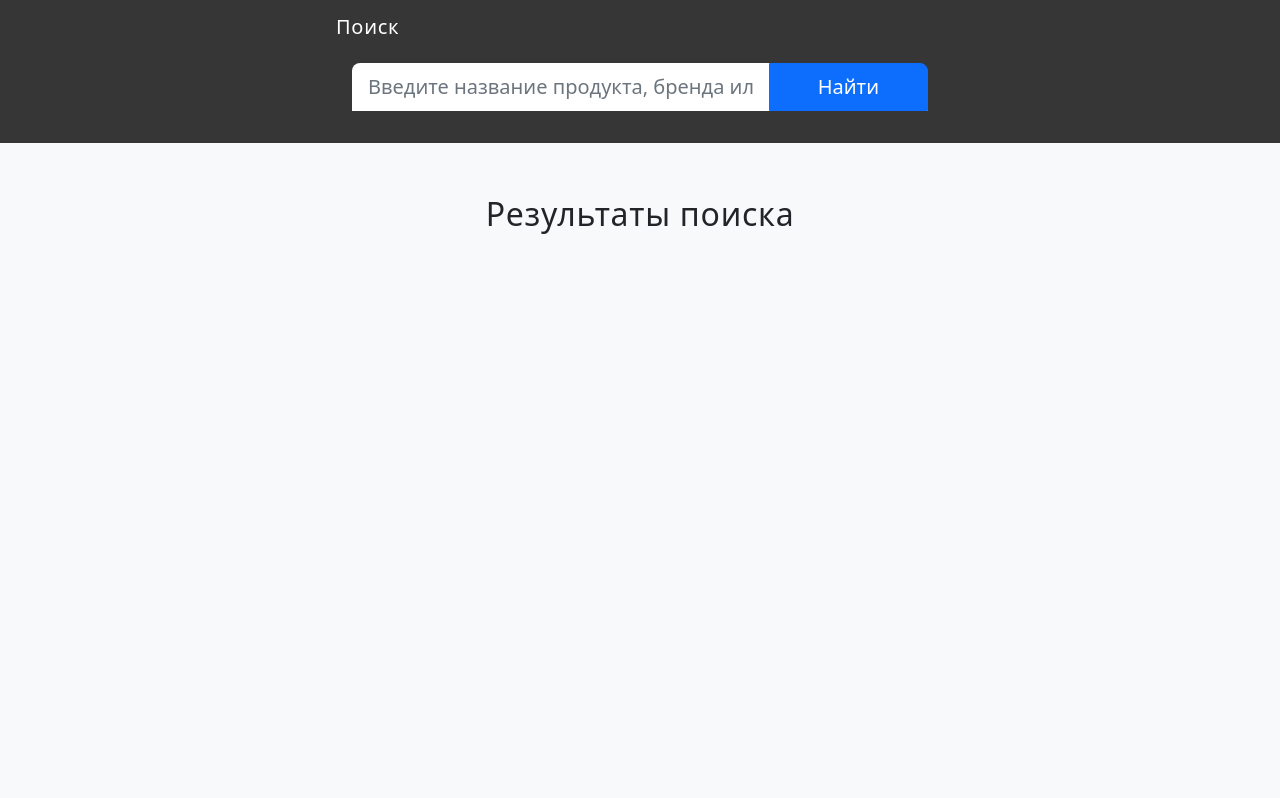
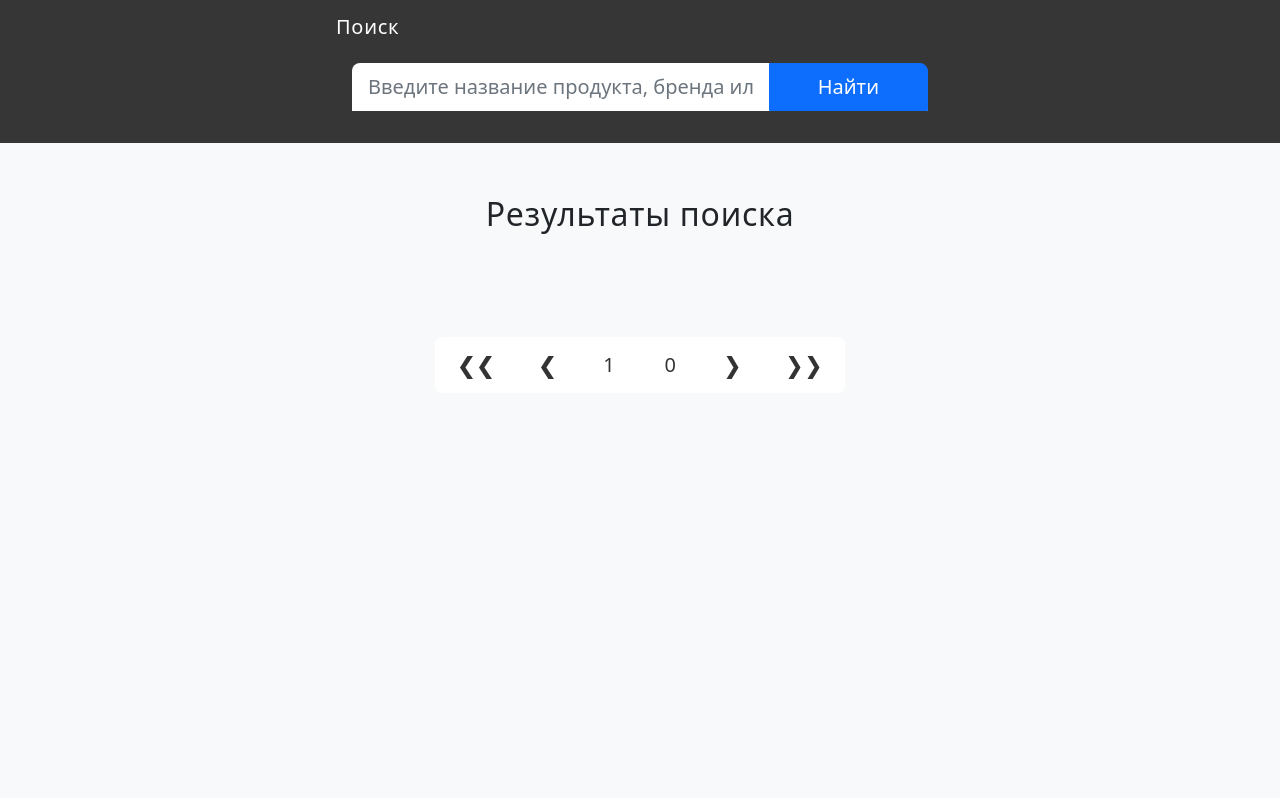
Before and after one commit to cherepushka/avy, a Symfony app: template templates/shared/pages/search_results.html.twig in a window 1280 px wide. Shown: the part 107-905 px from the top of the page. Run offline with Twig, Linux system fonts and the light colour scheme; the template is opened without the code that fills it, so the values that code supplies are empty; style sheets or scripts are compiled from the project's sources; some libraries are stand-ins or nearby versions.

Commit message:
Setup pagination frontend

```diff
--- a/resources/assets/css/main.css
+++ b/resources/assets/css/main.css
@@ -1,3 +1,5 @@
+@import url('pagination.css');
+
 @font-face {
     font-family: "Inter";
     src: url("/fonts/Inter/static/Inter-Regular.ttf") format("truetype");
--- /dev/null
+++ b/resources/assets/css/pagination.css
@@ -0,0 +1,22 @@
+.pag-to-start, .pag-to-end {
+    transition: 1s;
+    fill: rgba(0, 0, 0, .8);
+}
+
+.pag-passive {
+    fill: rgba(220, 220, 220, .8);
+}
+
+.pag-to-start:hover, .pag-to-end:hover {
+    transition: .5s;
+    fill: rgba(0, 0, 0, .1);
+}
+
+.pag-node {
+    color: rgba(0, 0, 0, .8)!important;
+    border: 1px solid rgba(0, 0, 0, .0)!important;
+}
+
+.page-link {
+
+}
--- a/src/Controller/SearchController.php
+++ b/src/Controller/SearchController.php
@@ -24,12 +24,14 @@ class SearchController extends AbstractController
     #[Route('/search/result', name: 'app_search_result', methods: ['GET'])]
     public function index(Request $request): Response
     {
+        $current_page = isset($_GET['page']) && is_numeric($_GET['page']) ? $_GET['page'] : 1;
         $search_text = trim($request->query->get('search_text'));
 
-        $catalogs = $this->searchService->searchDefault($search_text);
+        $catalogs = $this->searchService->searchDefault($search_text, $current_page);
 
         return $this->render('shared/pages/search_results.html.twig', [
             'catalog_items' => $catalogs->getItems(),
+            'max_pages' => $catalogs->getMaxPage()
         ]);
     }
 }
--- /dev/null
+++ b/templates/shared/components/search_results_pagination.html.twig
@@ -0,0 +1,56 @@
+<div class="container-sm p-5">
+    <div>
+        <nav class="bg-dark" aria-label="Page navigation example">
+            <ul class="pagination justify-content-center pagination-lg bg-light ">
+
+                <li class="page-item">
+                    <a class="page-link pag-node pag-to-start {% if (app.request.get('page') <= 1) %} {{ "page-link-disabled" }} {% endif %}"
+                       href="{{ path('app_search_result') }}/?page=1&search_text={{ app.request.get('search_text') }}" aria-label="Previous"
+                    >
+                        <svg width="13" height="23" viewBox="0 0 13 23" xmlns="http://www.w3.org/2000/svg"> <path d="M5.42855 11.4593C7.93482 7.63127 10.401 3.88907 12.9473 0H7.35588L0 11.4593L7.43356 23H13L5.42855 11.4593Z"/> </svg>
+                        <svg width="13" height="23" viewBox="0 0 13 23" xmlns="http://www.w3.org/2000/svg"> <path d="M5.42855 11.4593C7.93482 7.63127 10.401 3.88907 12.9473 0H7.35588L0 11.4593L7.43356 23H13L5.42855 11.4593Z"/> </svg>
+                    </a>
+                </li>
+                <li class="page-item" >
+                    <a class="page-link pag-node pag-to-start {% if (app.request.get('page') <= 1)%} {{ "page-link-disabled" }} {% endif %}"
+                       href="{{ path('app_search_result') }}/?page={{ app.request.get('page') - 1 }}&search_text={{ app.request.get('search_text') }}" aria-label="Previous"
+                    >
+                        <svg width="13" height="23" viewBox="0 0 13 23" xmlns="http://www.w3.org/2000/svg"> <path d="M5.42855 11.4593C7.93482 7.63127 10.401 3.88907 12.9473 0H7.35588L0 11.4593L7.43356 23H13L5.42855 11.4593Z"/> </svg>
+                    </a>
+                </li>
+                {% if (app.request.get('page') > 3) %}
+                    {% for i in app.request.get('page') - 2..max_pages %}
+                        {% if (loop.index < 6) %}
+                            <li class="page-item{% if (i == app.request.get('page')) %} {{"page-item-active"}} {% endif %}">
+                                <a class="page-link pag-node" href="{{ path('app_search_result') }}/?page={{ i }}&search_text={{ app.request.get('search_text') }}">{{ i }}</a>
+                            </li>
+                        {% endif %}
+                    {% endfor %}
+                {% else %}
+                    {% for i in 1..max_pages %}
+                        {% if (loop.index < 6) %}
+                            <li class="page-item{% if (i == app.request.get('page')) %} {{"page-item-active"}} {% endif %}">
+                                <a class="page-link pag-node" href="{{ path('app_search_result') }}/?page={{ i }}&search_text={{ app.request.get('search_text') }}">{{ i }}</a>
+                            </li>
+                        {% endif %}
+                    {% endfor %}
+                {% endif %}
+                <li class="page-item">
+                    <a class="page-link pag-node pag-to-end {% if (app.request.get('page') >= max_pages) %} {{ "page-link-disabled" }} {% endif %}"
+                       href="{{ path('app_search_result') }}/?page={{ app.request.get('page') + 1 }}&search_text={{ app.request.get('search_text') }}" aria-label="Previous"
+                    >
+                        <svg width="13" height="23" viewBox="0 0 12 23"  xmlns="http://www.w3.org/2000/svg"> <path d="M6.99633 11.4571L0.053226 0H5.20965C7.42681 3.74597 9.69026 7.56575 12 11.4593L5.14021 23H0L6.99633 11.4571Z" /> </svg>
+                    </a>
+                </li>
+                <li class="page-item">
+                    <a class="page-link pag-node pag-to-end {% if (app.request.get('page') >= max_pages) %} {{ "page-link-disabled" }} {% endif %}"
+                       href="{{ path('app_search_result') }}/?page={{ max_pages }}&search_text={{ app.request.get('search_text') }}" aria-label="Previous"
+                    >
+                        <svg width="13" height="23" viewBox="0 0 12 23"  xmlns="http://www.w3.org/2000/svg"> <path d="M6.99633 11.4571L0.053226 0H5.20965C7.42681 3.74597 9.69026 7.56575 12 11.4593L5.14021 23H0L6.99633 11.4571Z" /> </svg>
+                        <svg width="13" height="23" viewBox="0 0 12 23"  xmlns="http://www.w3.org/2000/svg"> <path d="M6.99633 11.4571L0.053226 0H5.20965C7.42681 3.74597 9.69026 7.56575 12 11.4593L5.14021 23H0L6.99633 11.4571Z" /> </svg>
+                    </a>
+                </li>
+            </ul>
+        </nav>
+    </div>
+</div>
--- a/templates/shared/pages/search_results.html.twig
+++ b/templates/shared/pages/search_results.html.twig
@@ -77,6 +77,9 @@
                     </div>
                 </div>
             {% endfor %}
+
+            {{ include('shared/components/search_results_pagination.html.twig') }}
+
         </div>
     </div>
 
```
